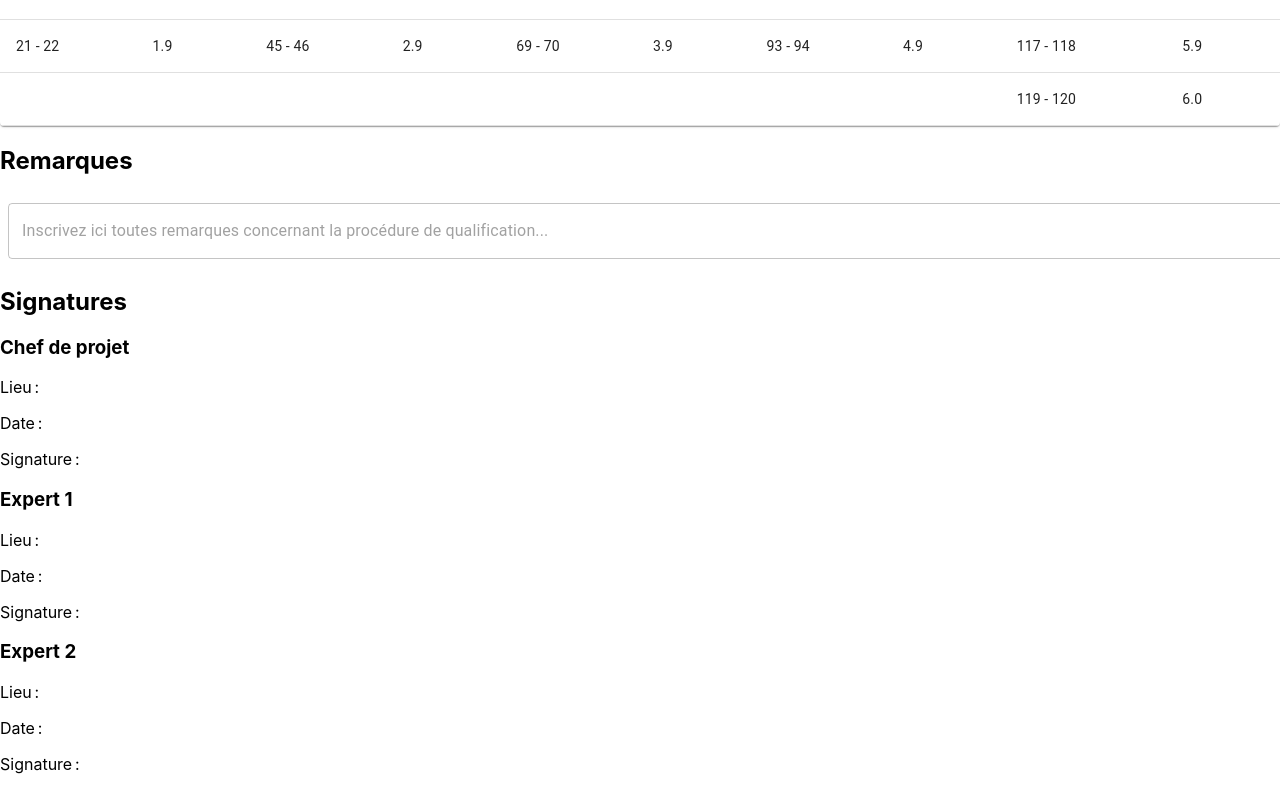
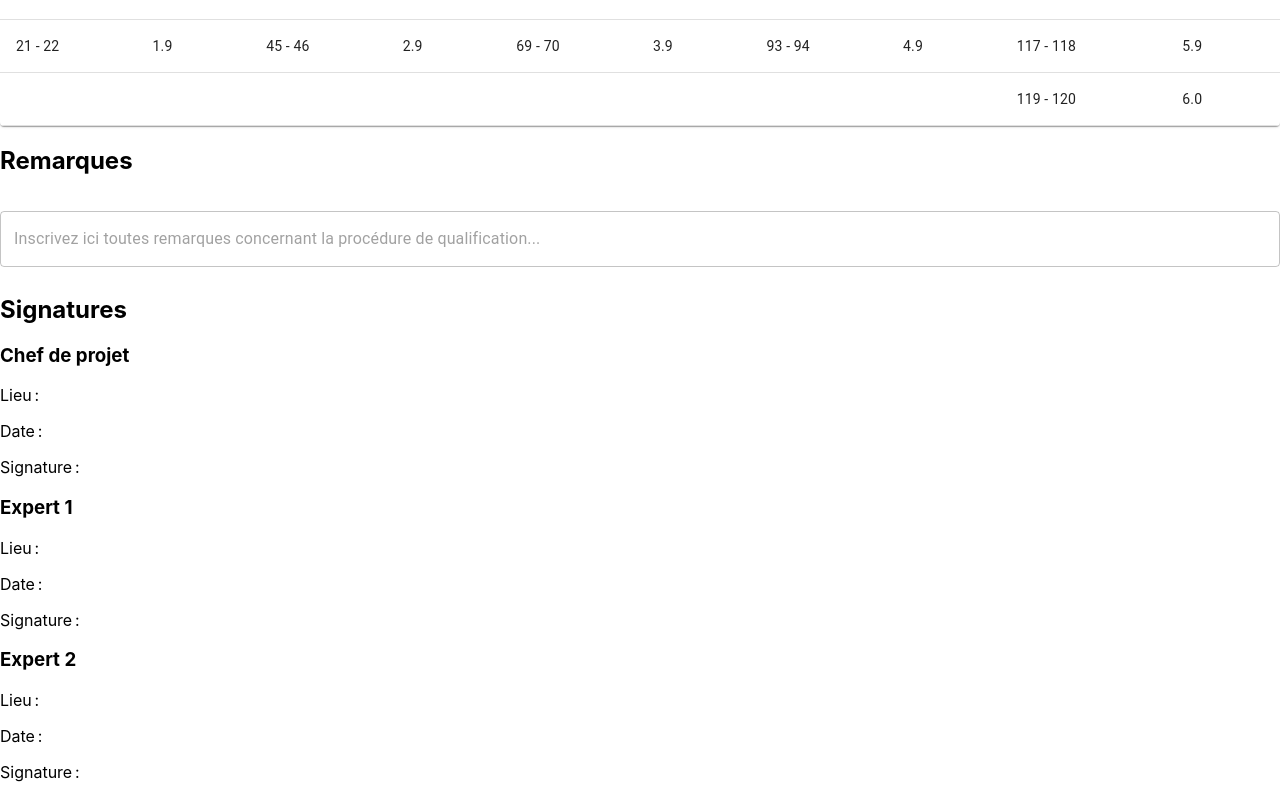
Before and after one commit to ponsfrilus/evaluation-TPI, a React (Create React App) app: page / in a window 1280 px wide. Shown: the part 4171-4969 px from the top of the page. Built offline with nearby package versions, Linux system fonts and the light colour scheme.

Commit message:
[fix] margin

```diff
--- a/src/components/EvaluationComment.js
+++ b/src/components/EvaluationComment.js
@@ -1,4 +1,4 @@
-import { Grid, TextField } from '@material-ui/core'
+import { TextField } from '@material-ui/core'
 import React from 'react'
 class EvaluationComment extends React.Component {
   render() {
@@ -7,7 +7,6 @@ class EvaluationComment extends React.Component {
         <h2>Remarques</h2>
         <TextField
           id="EvaluationComment_comment"
-            style={{ margin: 8 }}
           placeholder="Inscrivez ici toutes remarques concernant la procédure de qualification..."
           fullWidth
           multiline
```
Lines whose indentation alone changed are shown as unchanged.
